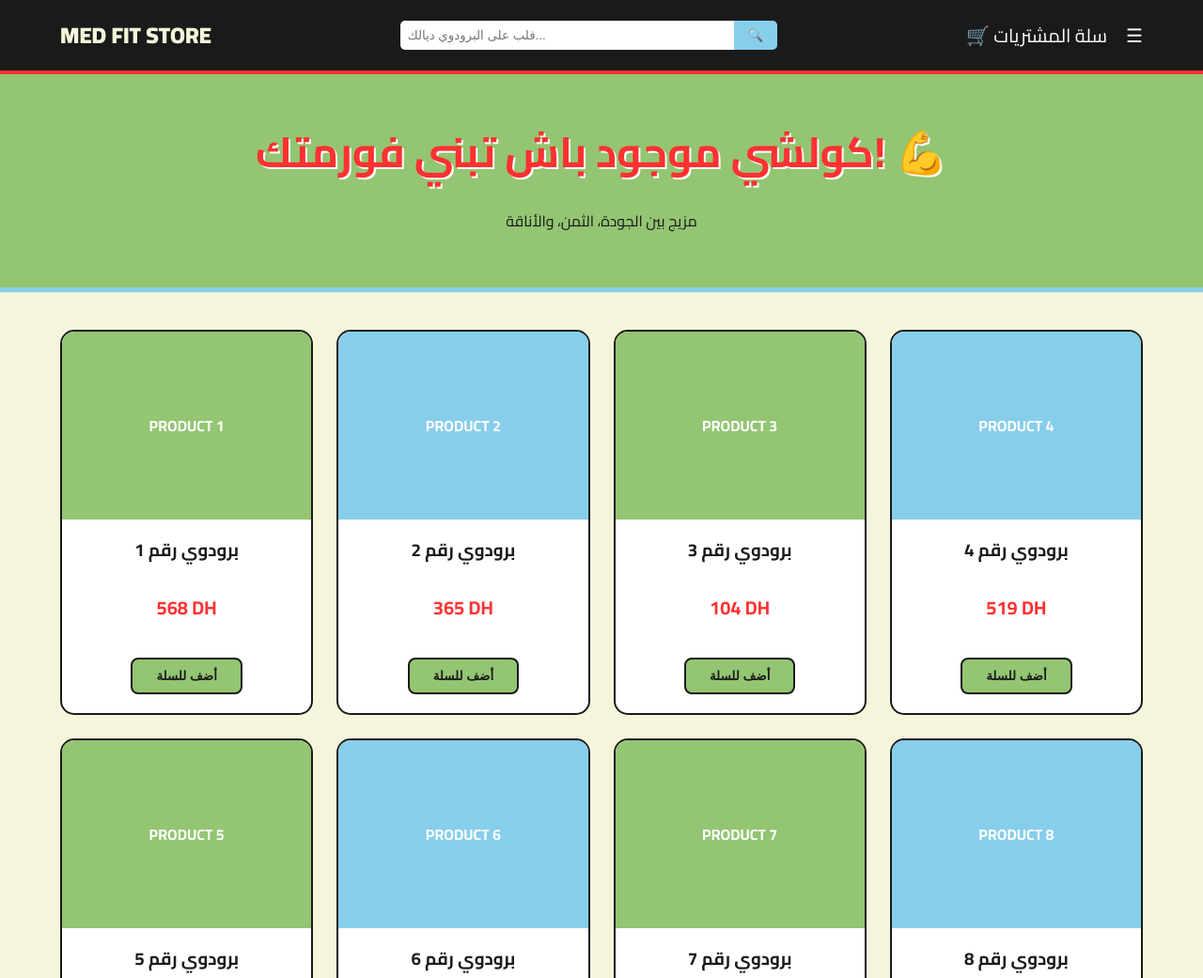
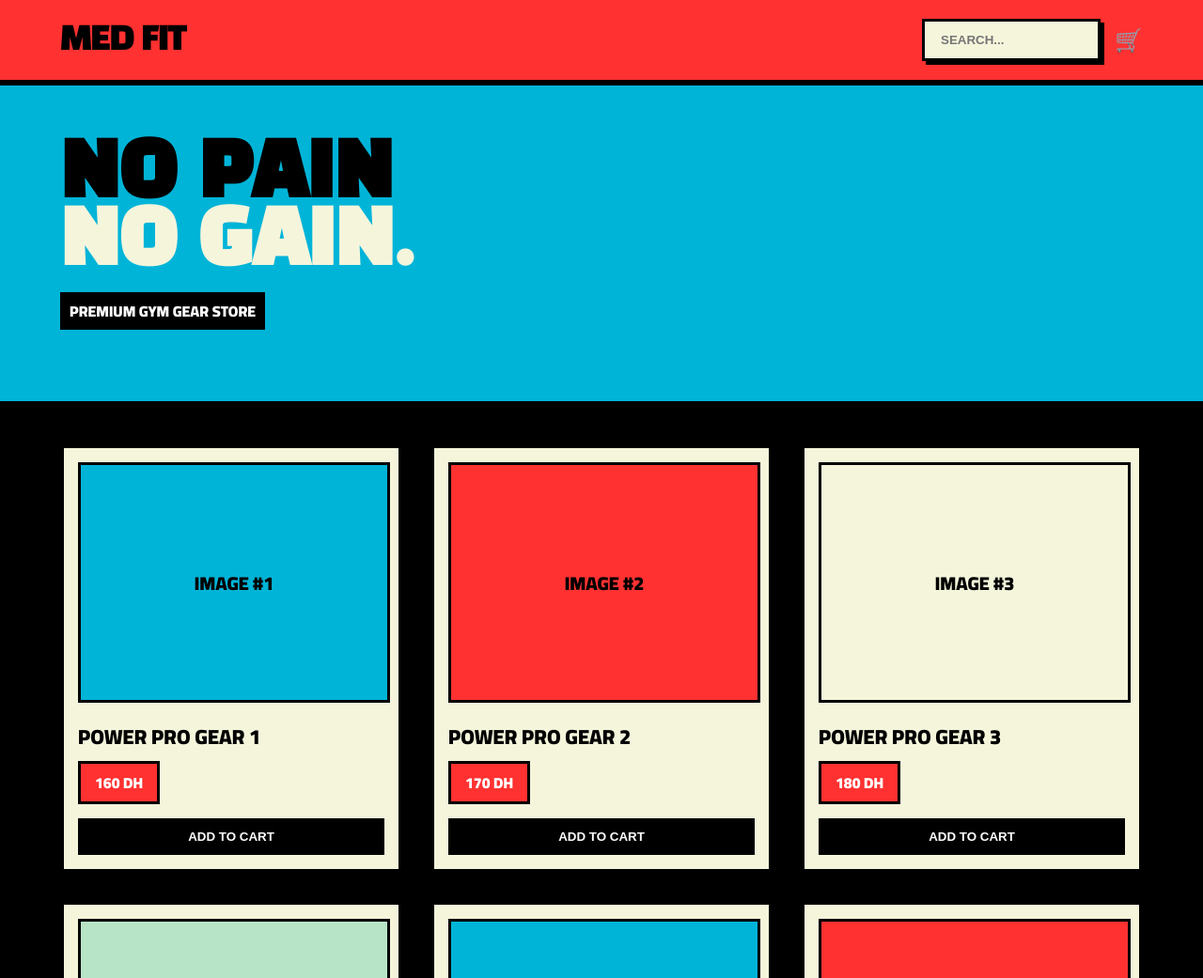
Before and after one commit to medagr90-create/medagr.github.io, a plain HTML site: page index.html in a window 1280 px wide. Shown: the top 1041 px of the page at 94% size. Drawn offline with Linux system fonts and the light colour scheme.

Commit message:
Update index.html

```diff
--- a/index.html
+++ b/index.html
@@ -3,211 +3,219 @@
 <head>
     <meta charset="UTF-8">
     <meta name="viewport" content="width=device-width, initial-scale=1.0">
-    <title>MED FIT STORE</title>
-    <link href="https://fonts.googleapis.com/css2?family=Cairo:wght@400;700;900&display=swap" rel="stylesheet">
+    <title>MED FIT | STREET STORE</title>
+    <link href="https://fonts.googleapis.com/css2?family=Black+Han+Sans&family=Cairo:wght@600;900&display=swap" rel="stylesheet">
     <style>
         :root {
-            --red: #ff3131;        /* أحمر رياضي */
-            --beige: #f5f5dc;      /* بيج هادئ */
-            --pistachio: #93c572;  /* بيستاش */
-            --sky-blue: #87ceeb;   /* أزرق سماوي */
-            --dark: #1a1a1a;
+            --red: #FF3131;
+            --beige: #F5F5DC;
+            --pistachio: #B7E4C7;
+            --blue: #00B4D8;
+            --black: #000000;
         }
 
         body {
             margin: 0;
+            background-color: var(--black);
+            color: var(--black);
             font-family: 'Cairo', sans-serif;
-            background-color: var(--beige);
-            color: var(--dark);
+            padding-bottom: 50px;
         }
 
-        /* --- Navbar --- */
-        nav {
-            background: var(--dark);
-            padding: 15px 5%;
+        /* --- Custom Scrollbar --- */
+        ::-webkit-scrollbar { width: 10px; }
+        ::-webkit-scrollbar-track { background: var(--black); }
+        ::-webkit-scrollbar-thumb { background: var(--red); border: 2px solid var(--black); }
+
+        /* --- Header / Nav --- */
+        header {
+            background: var(--red);
+            padding: 20px 5%;
             display: flex;
             justify-content: space-between;
             align-items: center;
+            border-bottom: 6px solid var(--black);
             position: sticky;
             top: 0;
-            z-index: 1000;
-            border-bottom: 4px solid var(--red);
+            z-index: 100;
         }
 
         .logo {
-            color: var(--beige);
-            font-size: 24px;
-            font-weight: 900;
+            font-family: 'Black Han Sans', sans-serif;
+            font-size: 35px;
+            color: var(--black);
+            text-transform: uppercase;
+            letter-spacing: -2px;
         }
 
-        .search-bar {
-            flex: 0.5;
+        .nav-tools {
             display: flex;
+            gap: 15px;
         }
 
-        .search-bar input {
-            width: 100%;
-            padding: 8px;
-            border-radius: 5px 0 0 5px;
-            border: none;
+        .search-box {
+            background: var(--beige);
+            border: 3px solid var(--black);
+            padding: 5px 15px;
+            display: flex;
+            box-shadow: 4px 4px 0px var(--black);
         }
 
-        .search-bar button {
-            padding: 8px 15px;
-            background: var(--sky-blue);
+        .search-box input {
             border: none;
-            cursor: pointer;
-            border-radius: 0 5px 5px 0;
-        }
-
-        .nav-icons {
-            display: flex;
-            gap: 20px;
-            color: white;
-            font-size: 20px;
-            cursor: pointer;
+            background: none;
+            outline: none;
+            font-weight: bold;
+            width: 150px;
         }
 
         /* --- Hero Section --- */
         .hero {
-            background: var(--pistachio);
-            padding: 40px 5%;
-            text-align: center;
-            border-bottom: 5px solid var(--sky-blue);
+            background: var(--blue);
+            padding: 60px 5%;
+            border-bottom: 6px solid var(--black);
+            text-align: left;
         }
 
         .hero h1 {
-            color: var(--red);
-            font-size: 45px;
+            font-family: 'Black Han Sans', sans-serif;
+            font-size: clamp(40px, 8vw, 80px);
+            line-height: 0.9;
             margin: 0;
-            text-shadow: 2px 2px white;
+            color: var(--black);
+            text-transform: uppercase;
         }
 
-        /* --- Product Grid --- */
+        /* --- Grid System --- */
         .container {
             padding: 40px 5%;
         }
 
         .grid {
             display: grid;
-            grid-template-columns: repeat(auto-fill, minmax(250px, 1fr));
-            gap: 25px;
+            grid-template-columns: repeat(auto-fill, minmax(280px, 1fr));
+            gap: 30px;
         }
 
-        .product-card {
-            background: white;
-            border-radius: 15px;
-            overflow: hidden;
-            border: 2px solid var(--dark);
-            transition: 0.3s;
-            display: flex;
-            flex-direction: column;
-            align-items: center;
-            padding-bottom: 20px;
+        .card {
+            background: var(--beige);
+            border: 4px solid var(--black);
+            padding: 15px;
+            position: relative;
+            transition: 0.2s;
+            box-shadow: 8px 8px 0px var(--black);
         }
 
-        .product-card:hover {
-            transform: translateY(-5px);
-            box-shadow: 10px 10px 0px var(--sky-blue);
+        .card:hover {
+            transform: translate(-4px, -4px);
+            box-shadow: 15px 15px 0px var(--red);
         }
 
-        .img-placeholder {
+        .card-img {
             width: 100%;
-            height: 200px;
-            background: var(--sky-blue);
+            height: 250px;
+            background: var(--pistachio);
+            border: 3px solid var(--black);
             display: flex;
             align-items: center;
             justify-content: center;
-            font-weight: bold;
-            color: white;
-        }
-
-        .product-card h3 {
-            margin: 15px 0 5px;
-            color: var(--dark);
-        }
-
-        .price {
-            color: var(--red);
-            font-weight: bold;
+            font-weight: 900;
             font-size: 20px;
         }
 
-        .buy-btn {
-            background: var(--pistachio);
-            color: var(--dark);
-            border: 2px solid var(--dark);
-            padding: 10px 25px;
-            border-radius: 8px;
-            font-weight: bold;
-            margin-top: 15px;
-            cursor: pointer;
-            transition: 0.3s;
+        .card h3 {
+            font-size: 22px;
+            margin: 15px 0 5px 0;
+            text-transform: uppercase;
+            font-weight: 900;
         }
 
-        .buy-btn:hover {
+        .price-tag {
             background: var(--red);
             color: white;
+            display: inline-block;
+            padding: 5px 15px;
+            font-weight: 900;
+            border: 3px solid var(--black);
+            margin-bottom: 15px;
         }
 
-        /* --- Support & Contact --- */
-        .support-section {
-            background: var(--sky-blue);
-            padding: 40px 5%;
-            margin-top: 50px;
-            text-align: center;
-            border-top: 5px solid var(--red);
+        .btn-buy {
+            width: 100%;
+            background: var(--black);
+            color: white;
+            padding: 12px;
+            border: none;
+            font-weight: 900;
+            text-transform: uppercase;
+            cursor: pointer;
+            transition: 0.2s;
         }
 
-        .whatsapp-btn {
-            background: #25d366;
-            color: white;
-            padding: 15px 30px;
-            text-decoration: none;
-            border-radius: 50px;
-            font-weight: bold;
-            display: inline-block;
-            margin-top: 20px;
-            font-size: 18px;
+        .btn-buy:hover {
+            background: var(--pistachio);
+            color: var(--black);
         }
 
-        footer {
-            background: var(--dark);
+        /* --- Support Section --- */
+        .support {
+            margin: 50px 5%;
+            background: var(--pistachio);
+            border: 6px solid var(--black);
+            padding: 40px;
+            box-shadow: 12px 12px 0px var(--blue);
+            text-align: center;
+        }
+
+        .whatsapp-link {
+            background: var(--red);
             color: white;
-            text-align: center;
-            padding: 20px;
+            padding: 20px 40px;
+            display: inline-block;
+            font-size: 25px;
+            font-weight: 900;
+            text-decoration: none;
+            border: 4px solid var(--black);
+            box-shadow: 6px 6px 0px var(--black);
+            margin-top: 20px;
         }
+
+        .whatsapp-link:hover {
+            transform: scale(1.05);
+            background: var(--black);
+        }
+
     </style>
 </head>
 <body>
 
-    <nav>
-        <div class="logo">MED FIT STORE</div>
-        <div class="search-bar">
-            <input type="text" placeholder="قلب على البرودوي ديالك...">
-            <button>🔍</button>
+    <header>
+        <div class="logo">MED FIT</div>
+        <div class="nav-tools">
+            <div class="search-box">
+                <input type="text" placeholder="SEARCH...">
+            </div>
+            <div style="font-weight: 900; font-size: 24px;">🛒</div>
         </div>
-        <div class="nav-icons">
-            <span>🛒 سلة المشتريات</span>
-            <span>☰</span>
-        </div>
-    </nav>
+    </header>
 
-    <div class="hero">
-        <h1>كولشي موجود باش تبني فورمتك! 💪</h1>
-        <p>مزيج بين الجودة، الثمن، والأناقة</p>
-    </div>
+    <section class="hero">
+        <h1>NO PAIN<br><span style="color: var(--beige);">NO GAIN.</span></h1>
+        <p style="font-weight: 900; background: var(--black); color: white; display: inline-block; padding: 5px 10px;">PREMIUM GYM GEAR STORE</p>
+    </section>
 
     <div class="container">
         <div class="grid">
             <script>
+                const colors = ['var(--pistachio)', 'var(--blue)', 'var(--red)', 'var(--beige)'];
                 for(let i=1; i<=12; i++) {
+                    let randomColor = colors[i % 4];
                     document.write(`
-                        <div class="product-card">
-                            <div class="img-placeholder" style="background-color: ${i%2==0 ? 'var(--sky-blue)' : 'var(--pistachio)'}">PRODUCT ${i}</div>
-                            <h3>برودوي رقم ${i}</h3>
-                            <p class="price">${Math.floor(Math.random() * 500) + 100} DH</p>
-                            <button class="buy-btn">أضف للسلة</button>
+                        <div class="card">
+                            <div class="card-img" style="background: ${randomColor}">IMAGE #${i}</div>
+                            <h3>Power Pro Gear ${i}</h3>
+                            <div class="price-tag">${150 + (i*10)} DH</div>
+                            <button class="btn-buy">ADD TO CART</button>
                         </div>
                     `);
                 }
@@ -215,14 +223,14 @@
         </div>
     </div>
 
-    <div class="support-section">
-        <h2>محتاج مساعدة؟ ولا بغيتي تطلب؟ 📞</h2>
-        <p>تواصل معنا مباشرة عبر الواتساب للإجابة على جميع تساؤلاتك</p>
-        <a href="https://wa.me/212600000000" class="whatsapp-btn">تواصل معنا: 0600000000</a>
+    <div class="support">
+        <h2 style="font-size: 40px; font-weight: 900;">QUESTIONS?</h2>
+        <p style="font-size: 18px; font-weight: 700;">تواصل معنا دابا على الواتساب، الدعم متوفر 24/7</p>
+        <a href="https://wa.me/212600000000" class="whatsapp-link">CHAT ON WHATSAPP</a>
     </div>
 
-    <footer>
-        © 2026 MED FIT STORE - جميع الحقوق محفوظة
+    <footer style="text-align: center; font-weight: 900; color: white;">
+        MED FIT © 2026 - KEEP PUSHING
     </footer>
 
 </body>
```
